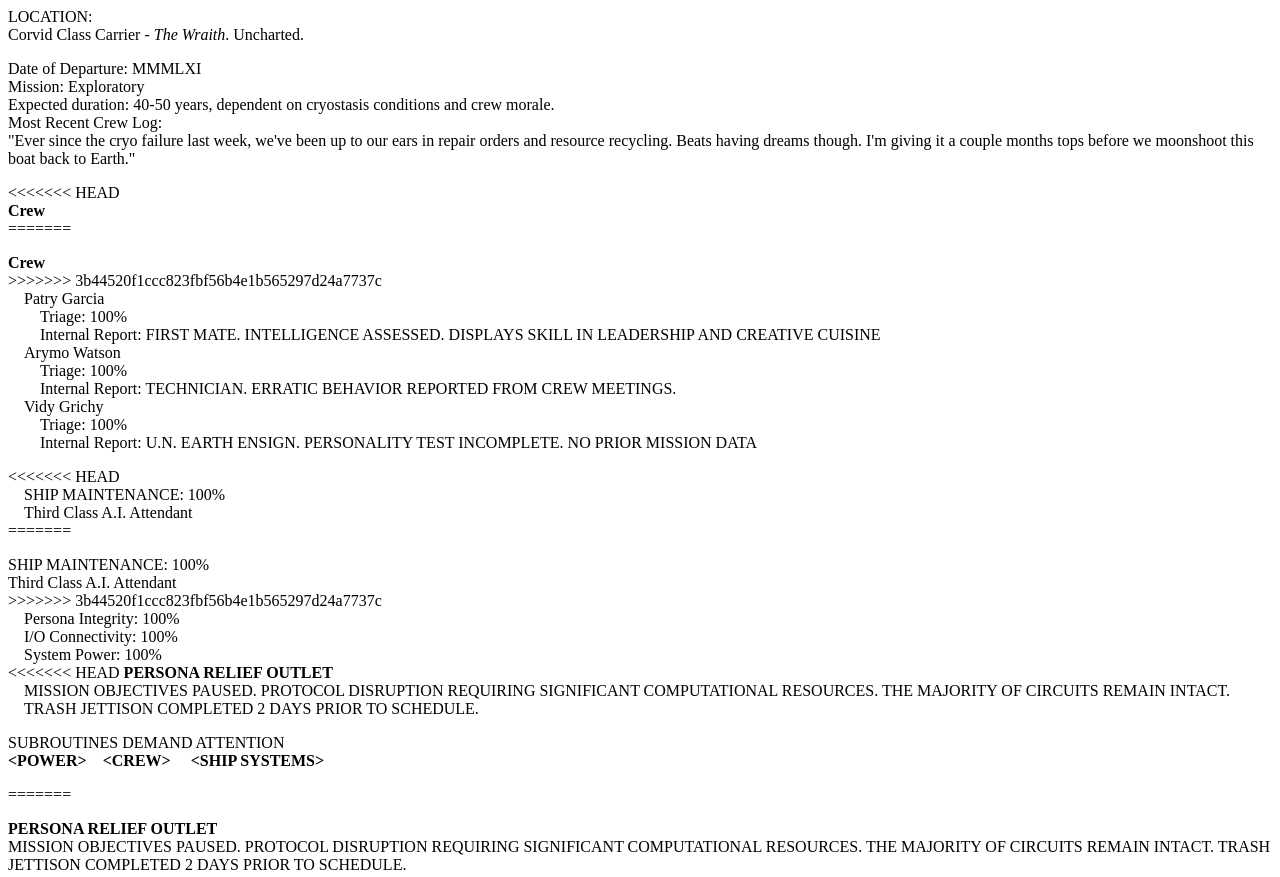
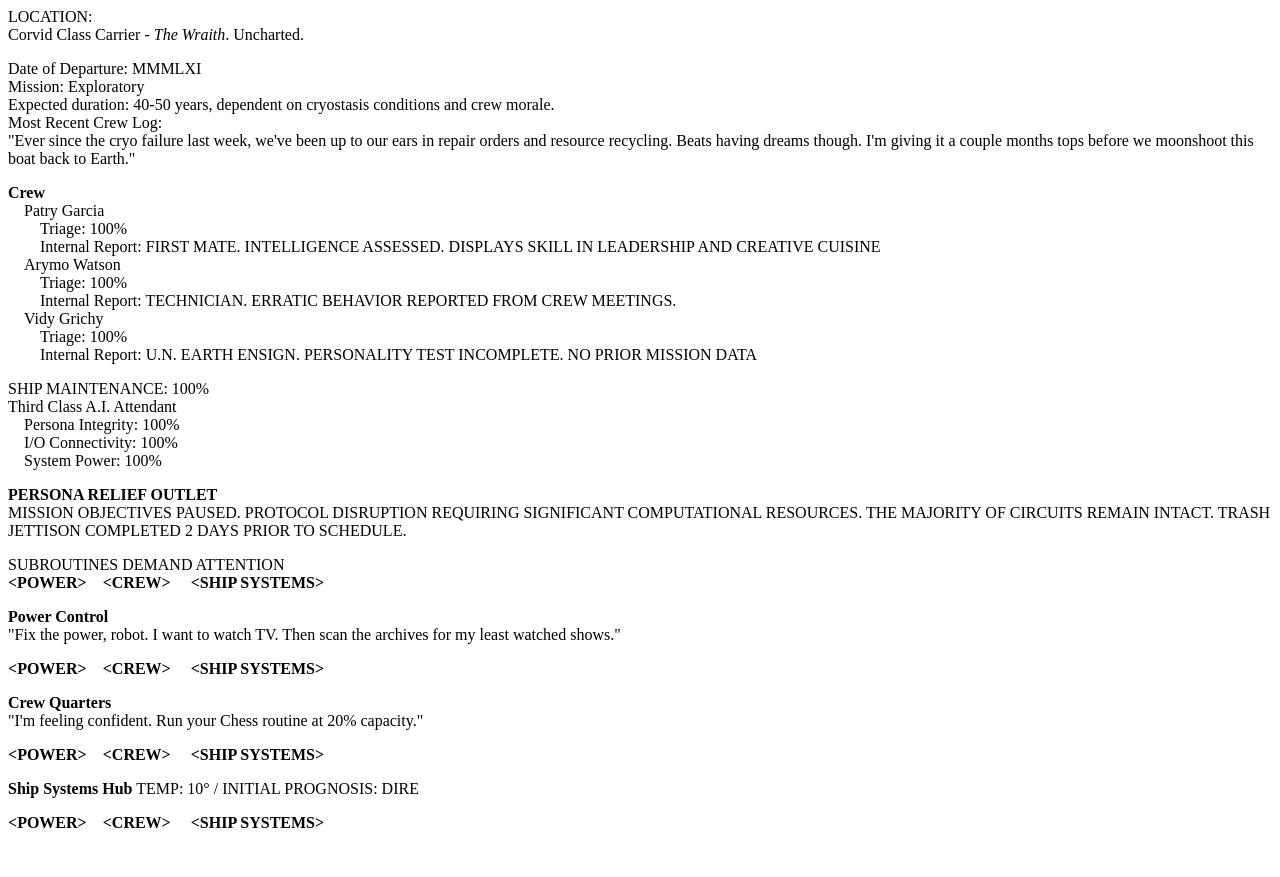
Before and after one commit to omnikrll/going-dark, a plain HTML site: page Going Dark.html in a window 1280 px wide. Shown: the top 877 px of the page. After the commit the page ends 840 px from the top, so only its background shows below. Drawn offline with Linux system fonts and the light colour scheme.

Commit message:
resolve merge conflicts

```diff
--- a/Going Dark.html
+++ b/Going Dark.html
@@ -20,15 +20,9 @@
       <div id="log">"Ever since the cryo failure last week, we've been up to our ears in repair orders and resource recycling. Beats having dreams though. I'm giving it a couple months tops before we moonshoot this boat back to Earth."</div>
   </section>
 
-<<<<<<< HEAD
-  <div id = "crew">
-    <strong><span id="title">Crew</span></strong><br/>
-    <ul id = "reports">
-=======
   <section id="crew">
     <strong>Crew</strong><br/>
     <ul>
->>>>>>> 3b44520f1ccc823fbf56b4e1b565297d24a7737c
       <li id="human_0">
         <div>Patry Garcia</div>
         <ul>
@@ -53,39 +47,20 @@
     </ul>
   </section>
 
-<<<<<<< HEAD
-  <div id = "ship">
-    <ul>
-      <li>SHIP MAINTENANCE: 100%</li>
-      <li><span id="class">Third Class A.I. Attendant</span></li>
-=======
   <!-- todo: replace all below with vars-->
   <section id="ship">
     <div>SHIP MAINTENANCE: 100%</div>
-    <div><span id="class">Third</span> Class A.I. Attendant<div>
+    <div><span id="class">Third Class A.I. Attendant</span><div>
     <ul>
->>>>>>> 3b44520f1ccc823fbf56b4e1b565297d24a7737c
       <li>Persona Integrity: 100%</li>
       <li>I/O Connectivity: 100%</li>
       <li>System Power: 100%</li>
     </ul>
-<<<<<<< HEAD
-
-    <strong><span id="persona">PERSONA RELIEF OUTLET<span></strong>
-    <ul>
-      <li><span id="mood">MISSION OBJECTIVES PAUSED. PROTOCOL DISRUPTION REQUIRING SIGNIFICANT COMPUTATIONAL RESOURCES. THE MAJORITY OF CIRCUITS REMAIN INTACT. TRASH JETTISON COMPLETED 2 DAYS PRIOR TO SCHEDULE.</span></li>
-    </ul>
-
-  <p>SUBROUTINES DEMAND ATTENTION<br/>
-  <strong>&#60;POWER&#62;</strong>&emsp;<strong>&#60;CREW&#62;</strong>&emsp; <strong>&#60;SHIP SYSTEMS&#62;</strong></p>
-  </div>
-=======
 
     <p></p> <!-- this is just here for spacing -->
     <div><strong><span id="persona">PERSONA RELIEF OUTLET</span></strong></div>
     <div id="mood">MISSION OBJECTIVES PAUSED. PROTOCOL DISRUPTION REQUIRING SIGNIFICANT COMPUTATIONAL RESOURCES. THE MAJORITY OF CIRCUITS REMAIN INTACT. TRASH JETTISON COMPLETED 2 DAYS PRIOR TO SCHEDULE.</div>
   </section>
->>>>>>> 3b44520f1ccc823fbf56b4e1b565297d24a7737c
 
   <div>
     <div>SUBROUTINES DEMAND ATTENTION</div>
```
